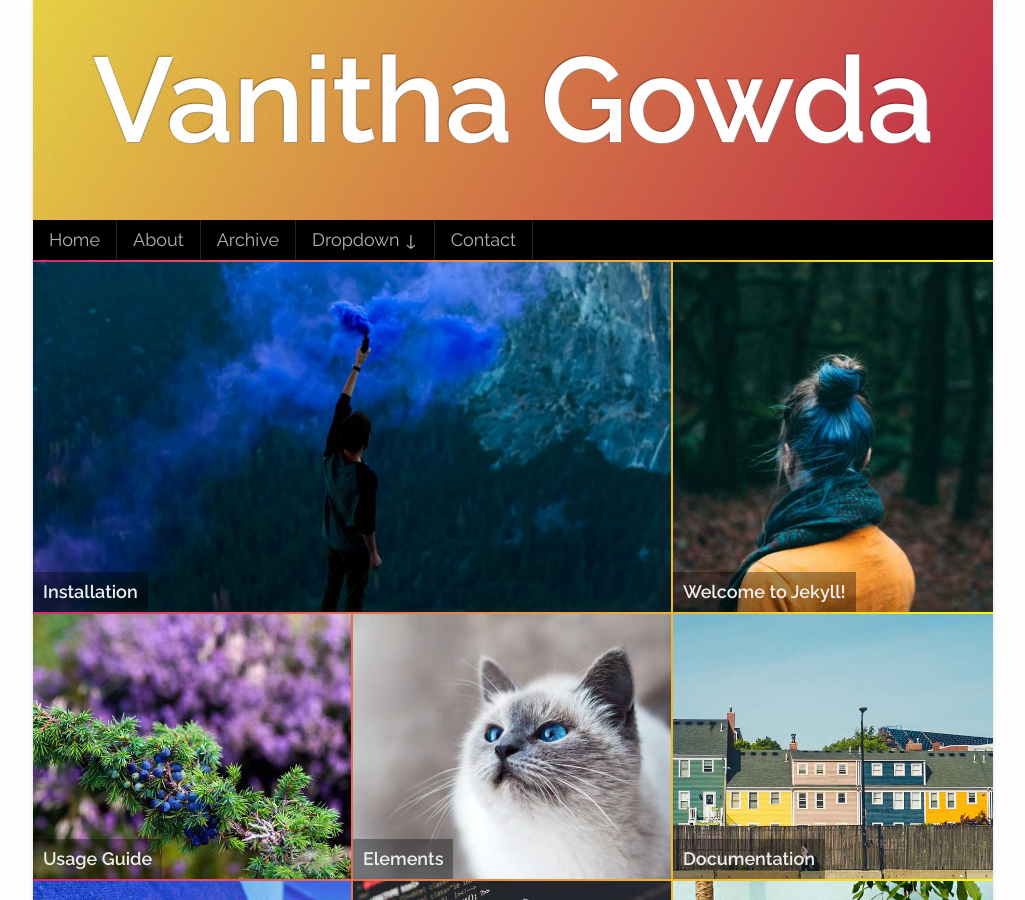
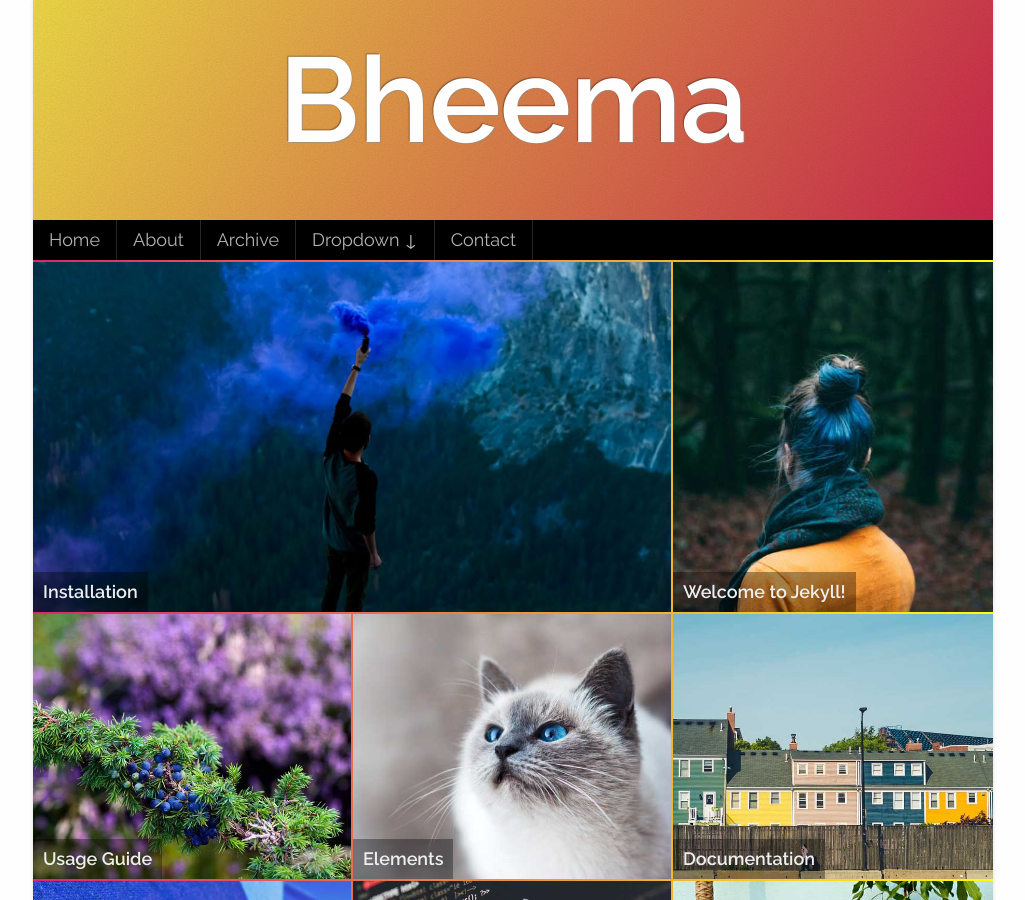
Before and after one commit to cpt2vak/MyBlog, a Jekyll site: the page built from index.html, in a window 1280 px wide and 900 px high. Shown: the whole window, without its empty margins (127-1152 px from the left). Built offline with Jekyll 4.4.1, drawn with Linux system fonts in a browser that asks for light colours.

Commit message:
Revert "changing name"
This reverts commit 007bde3fab1efd0b70f46d527d9d314f6e49b26f.

```diff
--- a/_config.yml
+++ b/_config.yml
@@ -1,10 +1,10 @@
 #Created by webjeda - http://webjeda.com
 
-title: Vanitha Gowda #Keep it short
+title: Bheema #Keep it short
 email: your@email.com
 
 
-baseurl: /vanitha
+baseurl: /bheema
 
 sass:
  style: compressed
```
